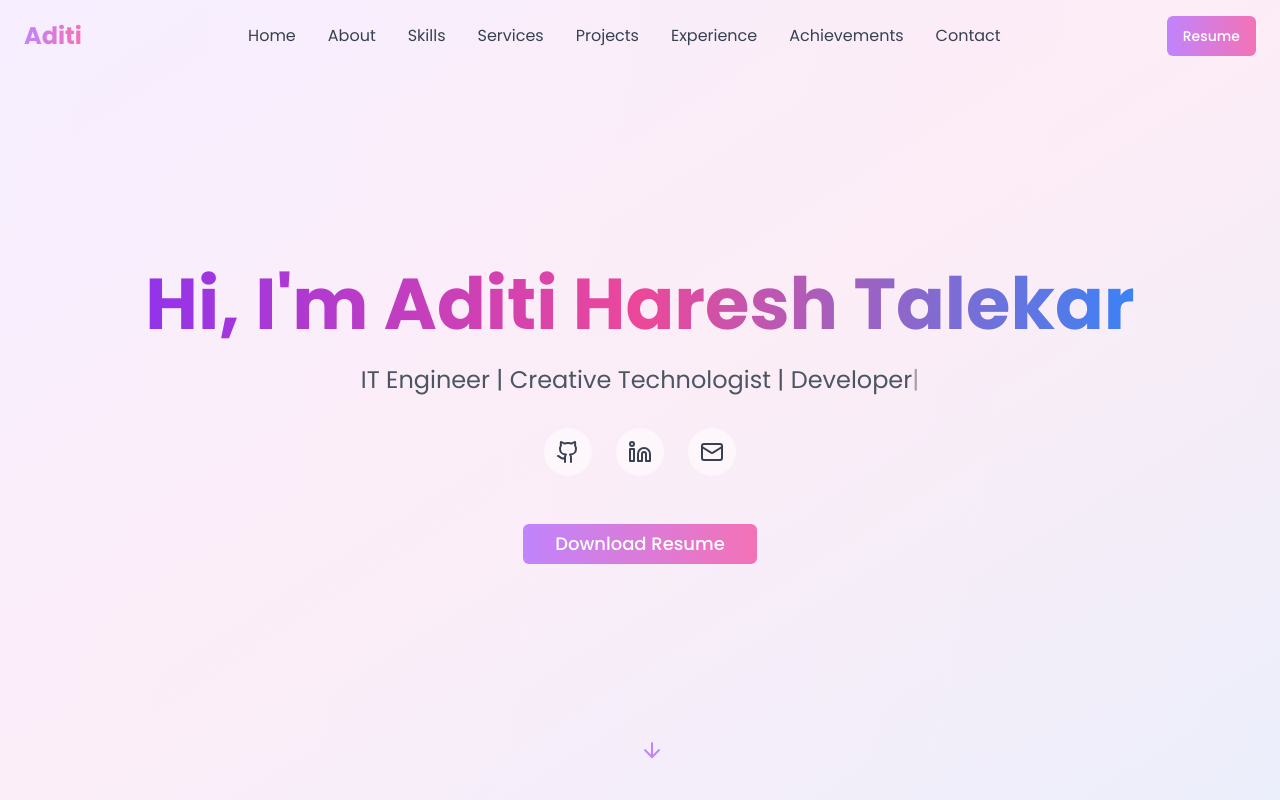
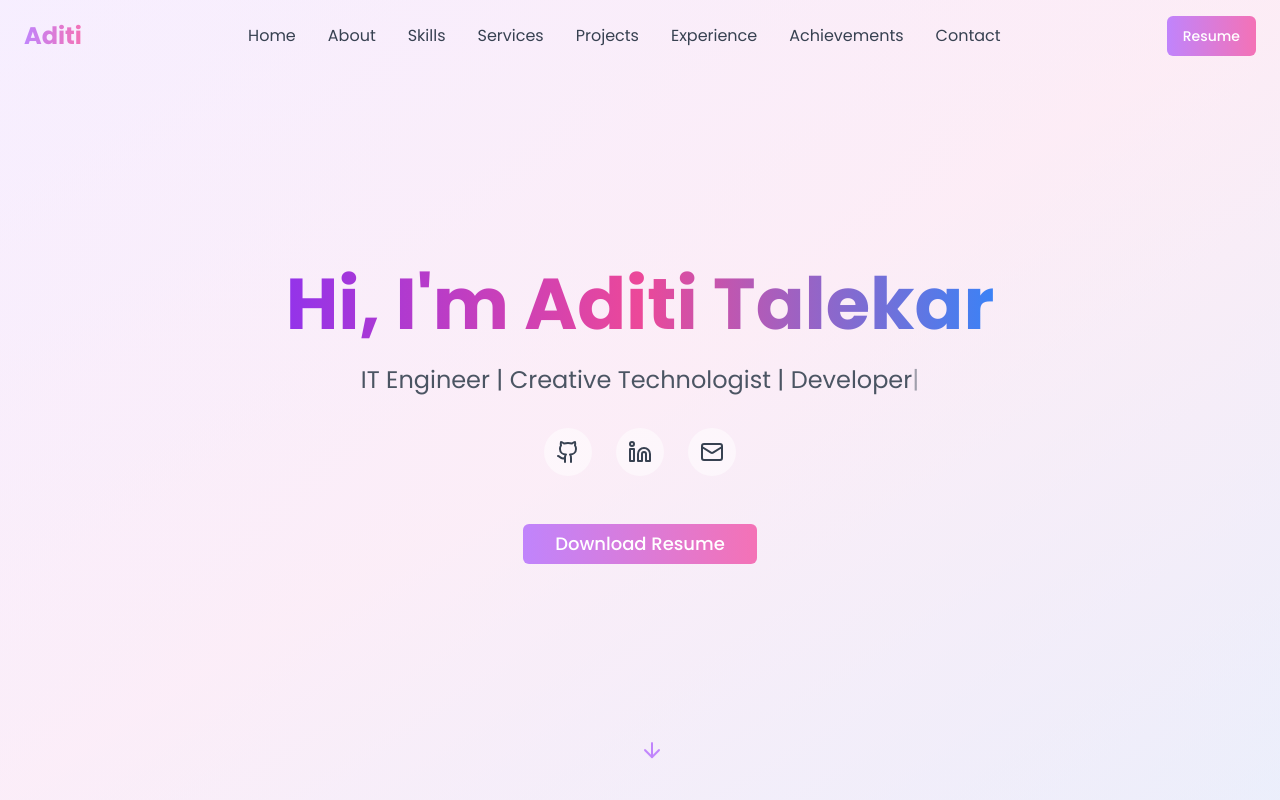
Before and after one commit to Aditieraa/aditi-pastel-portfolio, a React (Vite) app: page / in a window 1280 px wide. Shown: the top 800 px of the page. Built offline with nearby package versions, Linux system fonts and the light colour scheme.

Commit message:
Visual edit in Lovable
Edited UI in Lovable

```diff
--- a/src/components/sections/Hero.tsx
+++ b/src/components/sections/Hero.tsx
@@ -26,9 +26,7 @@ export const Hero = () => {
         <div className="mb-8">
 
         </div>
-        <h1 className="text-5xl md:text-7xl font-bold mb-6 bg-gradient-to-r from-purple-600 via-pink-500 to-blue-500 bg-clip-text text-transparent">
-          Hi, I'm Aditi Haresh Talekar
-        </h1>
+        <h1 className="text-5xl md:text-7xl font-bold mb-6 bg-gradient-to-r from-purple-600 via-pink-500 to-blue-500 bg-clip-text text-transparent">Hi, I'm Aditi Talekar</h1>
         <div className="text-xl md:text-2xl text-gray-600 mb-8 h-8">
           {text}<span className="animate-pulse">|</span>
         </div>
```
